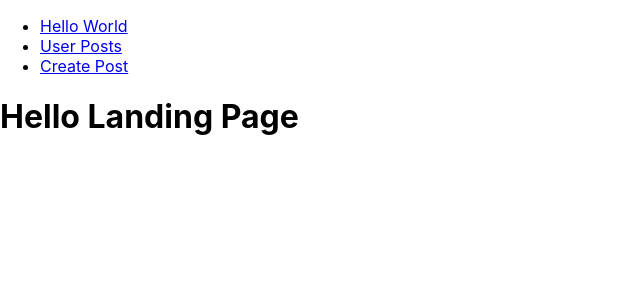
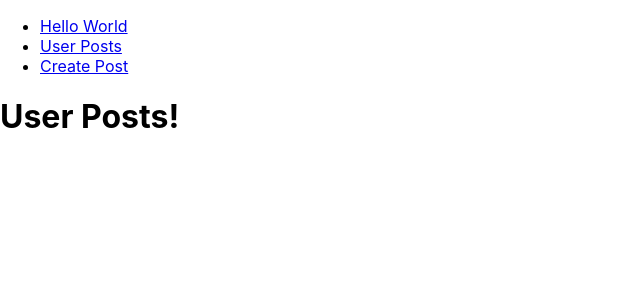
Before and after one commit to tatia-burdett/hello-world-app, a React (Create React App) app: page /posts in a window 1280 px wide. Shown: the top 300 px of the page, without its empty margins (0-640 px from the left). Built offline with nearby package versions, Linux system fonts and the light colour scheme.

Commit message:
set up router for landingpage and posts

```diff
--- a/src/App.js
+++ b/src/App.js
@@ -4,8 +4,25 @@ import DATA from './data'
 
 import NavBar from './NavBar/NavBar'
 import LandingPage from './LandingPage/LandingPage'
+import UserPosts from './UserPosts/UserPosts'
 
 class App extends React.Component {
+
+  renderRoutes () {
+    return (
+      <div>
+        <Route
+          exact
+          path='/'
+          component={LandingPage}
+        />
+        <Route
+          path='/posts'
+          component={UserPosts}
+        />
+      </div>
+    )
+  }
 
   render() {
     console.log(DATA[0].nickname)
@@ -15,7 +32,7 @@ class App extends React.Component {
           <NavBar />
         </nav>
         <main>
-          <LandingPage />
+          {this.renderRoutes()}
         </main>
       </div>
     )
--- a/src/LandingPage/LandingPage.js
+++ b/src/LandingPage/LandingPage.js
@@ -4,7 +4,7 @@ class LandingPage extends React.Component {
   render() {
     return (
       <div>
-        <h1>Hello Landing Page</h1>
+        <h1>Hello World</h1>
       </div>
     )
   }
--- /dev/null
+++ b/src/UserPosts/UserPosts.js
@@ -0,0 +1,13 @@
+import React from 'react'
+
+class UserPosts extends React.Component {
+  render() {
+    return (
+      <div>
+        <h1>User Posts!</h1>
+      </div>
+    )
+  }
+}
+
+export default UserPosts
```
